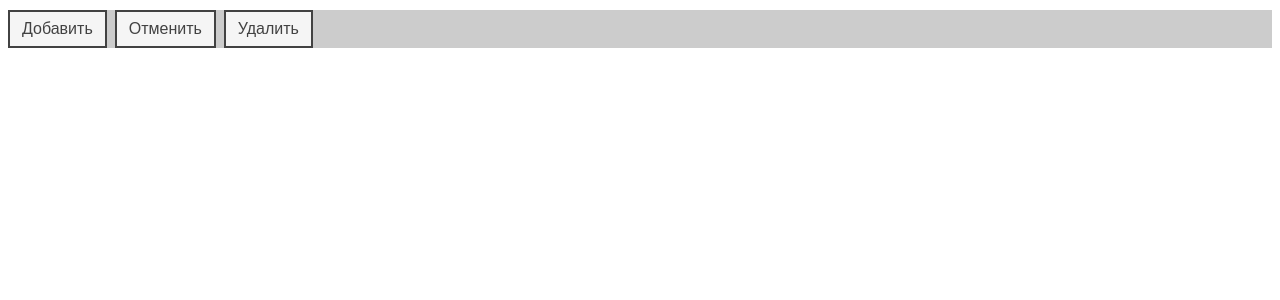
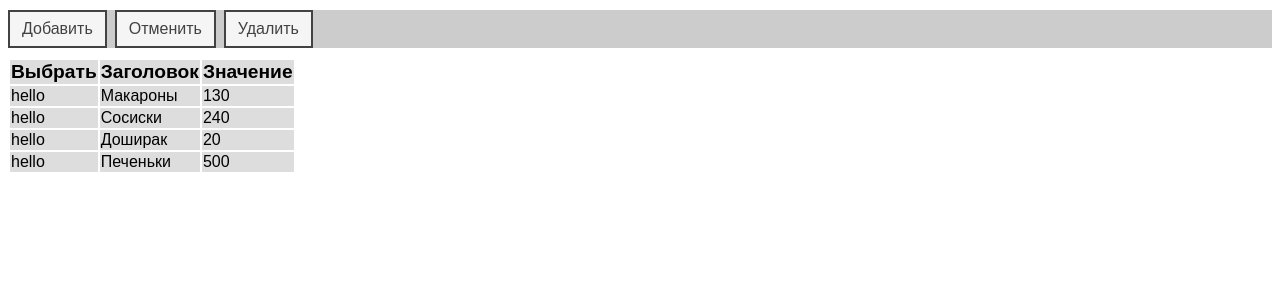
Before and after one commit to vgsnv/mgm-articles, a React app: page / in a window 1280 px wide. Both pictures are taken after a click on the button "Изменить". Shown: the top 300 px of the page. Built offline with nearby package versions, Linux system fonts and the light colour scheme; the HTML template or start-up script is replaced by a standard one.

Commit message:
Add Articles

```diff
--- /dev/null
+++ b/src/components/Articles/Articles.styl
@@ -0,0 +1,41 @@
+#article-list
+  font-family sans-serif
+  width 100%
+  background-color #ccc
+  margin 10px 0
+
+#articleListHeader
+  font-family sans-serif
+  font-size 1.2em
+  width 96%
+  background-color #ddd
+  padding 10px 2%
+  margin 10px 0
+  cursor pointer
+
+.article
+  font-family sans-serif
+  background-color #ddd
+  margin 10px 0
+
+.article-delete
+  text-align center
+  width 20%
+  input
+    cursor pointer
+
+.artilce-title
+  text-align left
+  width 60%
+
+.artilce-value
+  text-align right
+  width 20%
+
+.del-label
+  border-radius 100%
+  width 10px
+  height 10px
+  background-color red
+  cursor pointer
+  margin 0 auto
--- /dev/null
+++ b/src/components/Articles/Articles.tsx
@@ -0,0 +1,82 @@
+import * as React from 'react';
+import * as css from './Articles.styl';
+
+import { Articles as Entities } from 'store/db/articles';
+import { Mode } from 'store/app/mode';
+
+export interface Props{
+  entities: Entities,
+  articles: Array<string>,
+  mode: Mode,
+};
+
+export interface Dispatch{
+  onClickTitle: () => void;
+  onClickValue: () => void;
+};
+
+interface State{
+
+};
+
+export class ArticleList extends React.Component<Props & Dispatch, State> {
+
+  private getArticleListHeader(){
+
+      const {
+        mode,
+        onClickTitle,
+        onClickValue
+      } = this.props
+
+      return(<thead id={css.articleListHeader}>
+        <tr>
+          { mode === Mode.CHANGING && <th>Выбрать</th> }
+          <th onClick={onClickTitle} >Заголовок</th>
+          <th onClick={onClickValue} >Значение</th></tr>
+      </thead>);
+
+  }
+
+    private getArticles(){
+
+    const {
+      entities,
+      articles,
+      mode,
+    } = this.props;
+
+    return articles.map( id => {
+
+      return(
+        <tr key={id} className={css.article}>
+          {mode === Mode.CHANGING &&
+            <td className={css.articleDelete}>
+              hello
+            </td>}
+          <td className={css.artilceTitle} >{entities[id].title}</td>
+          <td className={css.artilceValue}>{entities[id].value}</td>
+        </tr>);
+
+    });
+
+  };
+
+  render(){
+
+    const {
+      entities,
+      articles,
+      mode,
+    } = this.props;
+
+    const getArticleListHeader = this.getArticleListHeader();
+    const getArticles = this.getArticles();
+
+    return(<table id={css.articleList}>
+      {getArticleListHeader}
+      <tbody>{ getArticles }</tbody>
+    </table>);
+
+  };
+};
--- /dev/null
+++ b/src/components/Articles/ArticlesCont.ts
@@ -0,0 +1,25 @@
+import * as React from 'react';
+import { connect } from 'react-redux';
+
+import { ArticleList, Props, Dispatch } from './Articles';
+import { articles } from 'store/app/articles'
+
+type MapStateToProps = Props;
+
+const mapStateToProps = ({app, db}): MapStateToProps => ({
+  entities: db.articles,
+  articles: app.articles,
+  mode: app.mode
+});
+
+type MapDispatchToProps = Dispatch;
+
+const mapDispatchToProps = (dispatch): MapDispatchToProps =>({
+  onClickTitle: () => {console.log('Order by Title')},
+  onClickValue: () => {console.log('Order by Value')},
+  // articlesSelect: (key) => {dispatch(articlesSelect(key))}
+})
+
+const ArticlesCont = connect<MapStateToProps, MapDispatchToProps, {} >(mapStateToProps, mapDispatchToProps)(ArticleList);
+
+export default ArticlesCont;
--- a/src/components/ControlPanel/ControlPanel.tsx
+++ b/src/components/ControlPanel/ControlPanel.tsx
@@ -1,10 +1,11 @@
 import * as React from 'react';
-import { connect } from 'react-redux';
 import * as css from './ControlPanel.styl';
+
 import Button from 'components/General/Button/Button';
+import { Mode } from 'store/app/mode';
 
 export interface Props {
-  articlesMode: string;
+  mode: Mode;
 }
 
 export interface Dispatch {
@@ -23,7 +24,7 @@ export class ControlPanel extends React.Component<Props & Dispatch, any>{
       onClickChange,
       onClickCancel,
       onClickDelete,
-      articlesMode,
+      mode,
     } = this.props;
 
     const addBtn = {
@@ -48,9 +49,9 @@ export class ControlPanel extends React.Component<Props & Dispatch, any>{
 
     return(<div className={css.controlPanel}>
       <Button {...addBtn}/>
-      {articlesMode !== 'CHANGING' && <Button {...cngBtn}/>}
-      {articlesMode === 'CHANGING' && <Button {...cclBtn}/>}
-      {articlesMode === 'CHANGING' && <Button {...delBtn}/>}
+      {mode !== Mode.CHANGING && <Button {...cngBtn}/>}
+      {mode === Mode.CHANGING && <Button {...cclBtn}/>}
+      {mode === Mode.CHANGING && <Button {...delBtn}/>}
     </div>);
   }
 };
--- a/src/components/ControlPanel/ControlPanelCont.ts
+++ b/src/components/ControlPanel/ControlPanelCont.ts
@@ -8,7 +8,7 @@ import { modeSetAdding, modeSetChanging, modeSetCanceling, modeSetDelete } from
 type MapStateToProps = Props;
 
 const mapStateToProps = ({app}): MapStateToProps => ({
-  articlesMode: app.mode
+  mode: app.mode
 });
 
 type MapDispatchToProps = Dispatch;
--- a/src/components/Root.tsx
+++ b/src/components/Root.tsx
@@ -2,12 +2,14 @@ import * as React from "react";
 import * as css from './Root.styl';
 
 import ControlPanel from 'components/ControlPanel/ControlPanelCont';
+import Articles from 'components/Articles/ArticlesCont';
 
 class App extends React.Component<{}, {}> {
 
   render(){
     return(<main classID={css.main}>
       <ControlPanel/>
+      <Articles/>
     </main>);
   }
 
--- a/src/store/app/articles.ts
+++ b/src/store/app/articles.ts
@@ -11,7 +11,9 @@ export const articlesRemove = (id: string) => ({
   data: id
 });
 
-export const articles = (articles: Array<string> = [], action) => {
+const defaultArticles = ['19df4', '19df3', '19df5'];
+
+export const articles = (articles: Array<string> = defaultArticles, action) => {
 
   switch(action.type){
     case ARTICLES_ADD:
--- a/src/store/app/mode.ts
+++ b/src/store/app/mode.ts
@@ -27,17 +27,23 @@ export const modeSetDelete = () =>({
 
 //REDUCERS
 
+export enum Mode {
+  NORMAL,
+  ADDING,
+  CHANGING
+};
+
 export const mode = (state: string = 'NORMAL', action) => {
 
   switch(action.type){
   case MODE_SET_NORMAL:
   case MODE_SET_CANCELING:
   case MODE_SET_DELETE:
-    return 'NORMAL'
+    return Mode.NORMAL
   case MODE_SET_ADDING:
-    return 'ADDING';
+    return Mode.ADDING;
   case MODE_SET_CHANGING:
-    return 'CHANGING';
+    return Mode.CHANGING;
   default:
     return state;
   }
```
